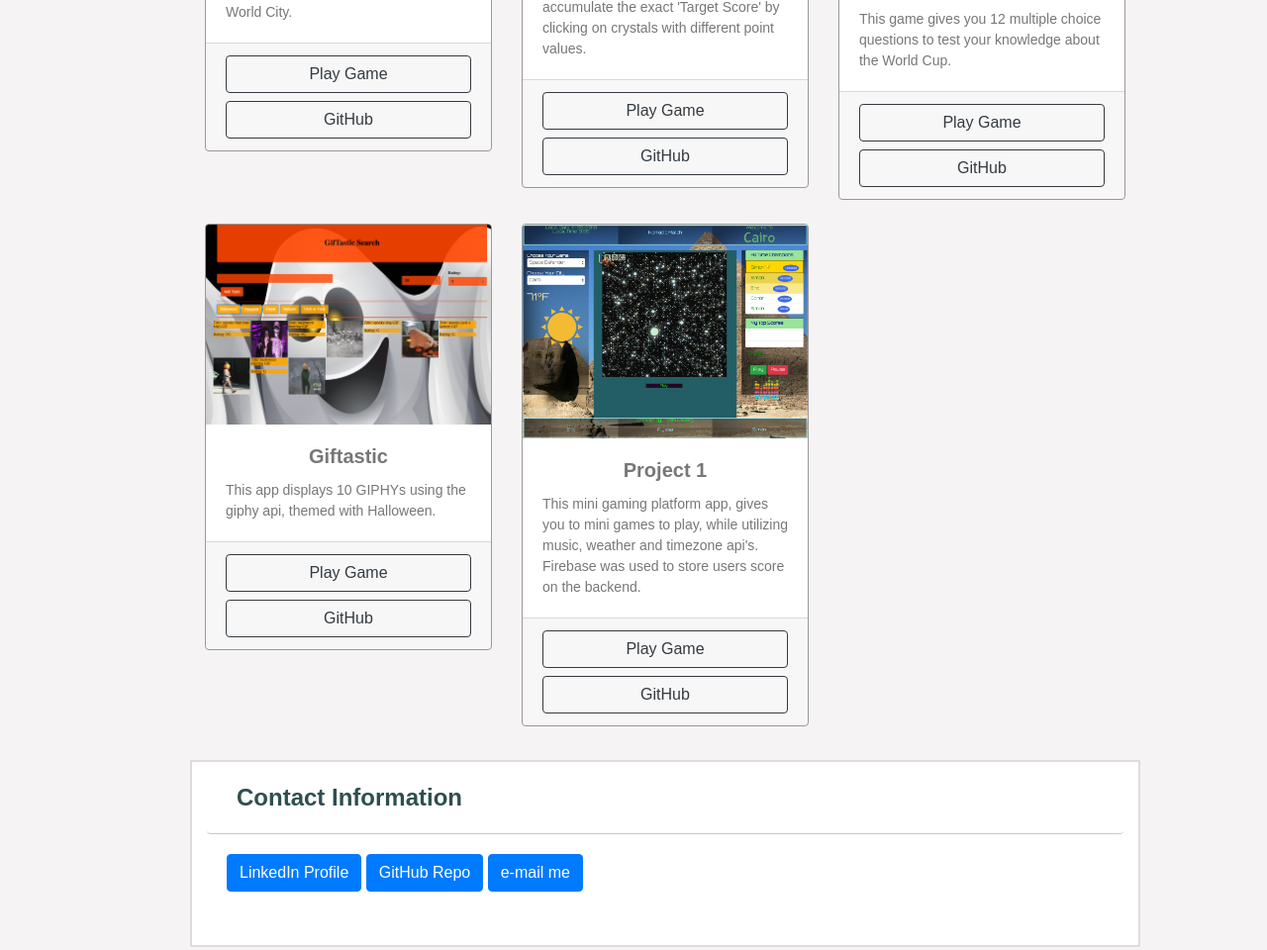
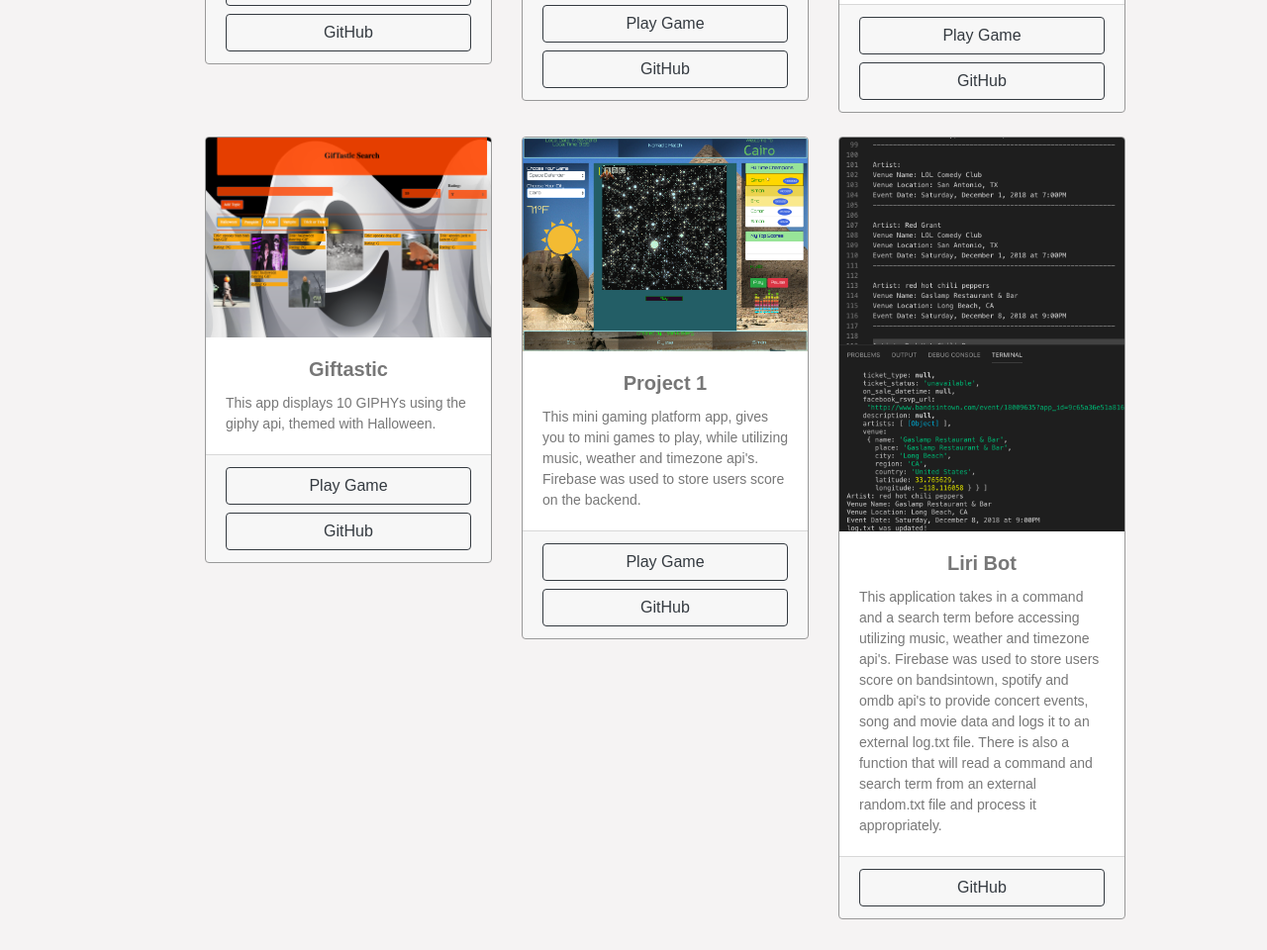
Before and after one commit to sparkins/Porfolio-Simon, a plain HTML site: page index.html in a window 1280 px wide. Shown: the part 823-1783 px from the top of the page at 99% size. Drawn offline with nearby package versions, Linux system fonts and the light colour scheme.

Commit message:
added liri-bot

```diff
--- a/index.html
+++ b/index.html
@@ -22,7 +22,7 @@
 <body data-spy="scroll" data-target=".navbar-fixed-top">
 
     <!-- Display a Bootstrap Nav bar -->
-    <nav class="navbar navbar-expand-lg navbar-light bg-light">
+    <nav class="navbar navbar-expand-lg navbar-light bg-light fixed-top">
         <a class="navbar-brand">Simon Parkinson</a>
         <!-- Create a hamburger menu when the screen size is reduced -->
         <button class="navbar-toggler" type="button" data-toggle="collapse" data-target="#navbarSupportedContent"
@@ -32,7 +32,7 @@
         <!-- Navbar Links -->
         <div class="collapse navbar-collapse justify-content-end" id="navbarSupportedContent">
             <div class="nav justify-content-end">
-                <a class="nav-item nav-link active" href="#about">About</a>
+                <a class="nav-item nav-link active" href="https://www.linkedin.com/in/simonparkinson1/">LinkedIn</a>
                 <a class="nav-item nav-link" href="#portfolio">Portfolio</a>
                 <a class="nav-item nav-link" href="#contact">Contact</a>
             </div>
@@ -158,6 +158,22 @@
                         </div>
                     </div>
             </div>
+            <div class="col-sm-12 col-md-4 col-lg-4 mb-4">
+                <div class="card">
+                    <img class="card-img-top" src="assets/images/liri-bot.png" width="250" alt="Liri Bot"
+                        alt="">
+                    <div class="card-body">
+                        <h4 class="card-title" id="portfolio-card-title">Liri Bot</h4>
+                        <p class="card-text">This application takes in a command and a search term before accessing                     utilizing music, weather and timezone api's. Firebase was used to store users score on
+                        bandsintown, spotify and omdb api's to provide concert events, song and movie data and logs
+                        it to an external log.txt file.  There is also a function that will read a command and search
+                        term from an external random.txt file and process it appropriately.
+                    </div>
+                    <div class="card-footer">
+                        <a href="https://github.com/sparkins/liri-node-app" class="btn btn-outline-dark btn-sl btn-block">GitHub</a>
+                    </div>
+                </div>
+        </div>
         </div>
     </div>
 
```
Also changed, not shown: assets/images/liri-bot.png (added).
